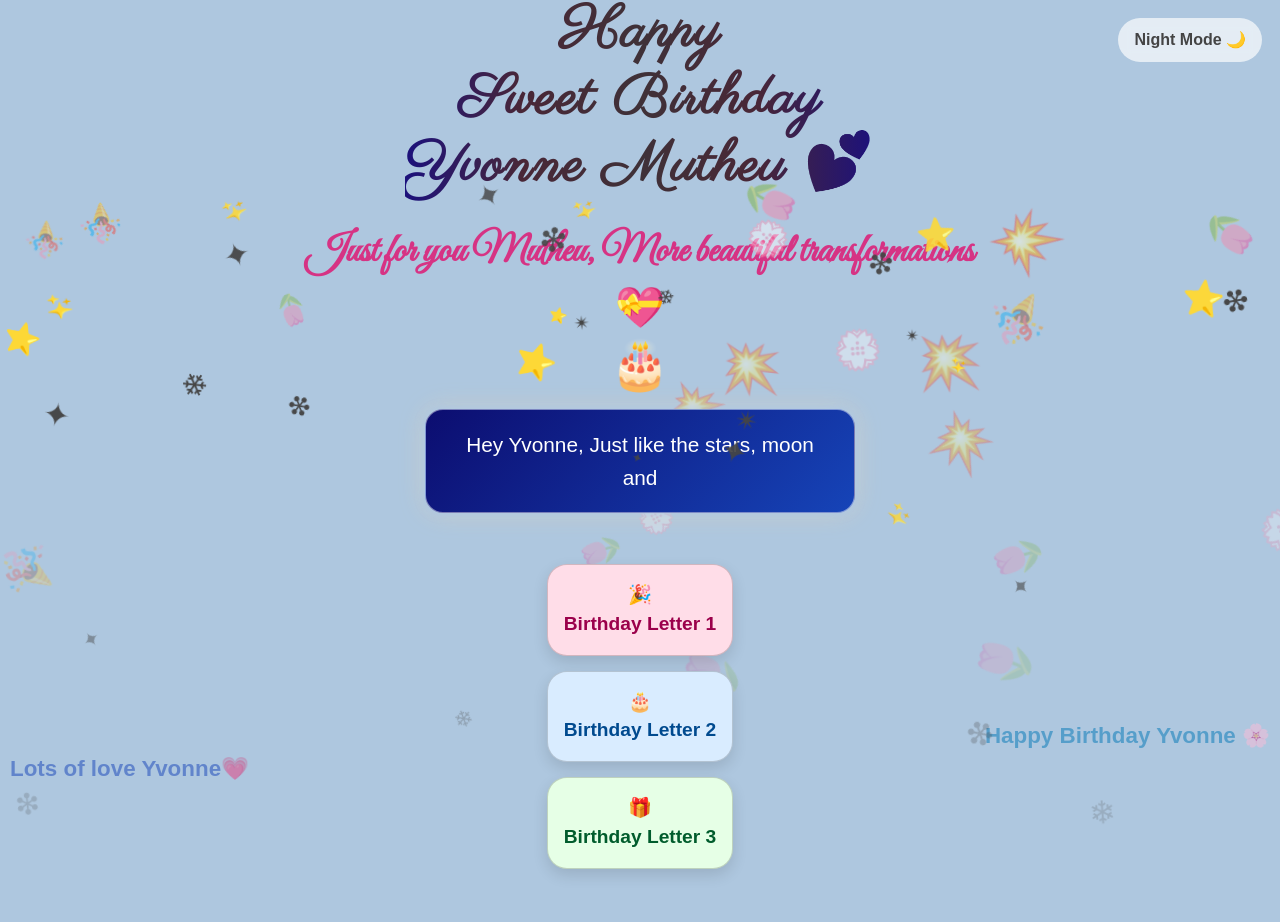
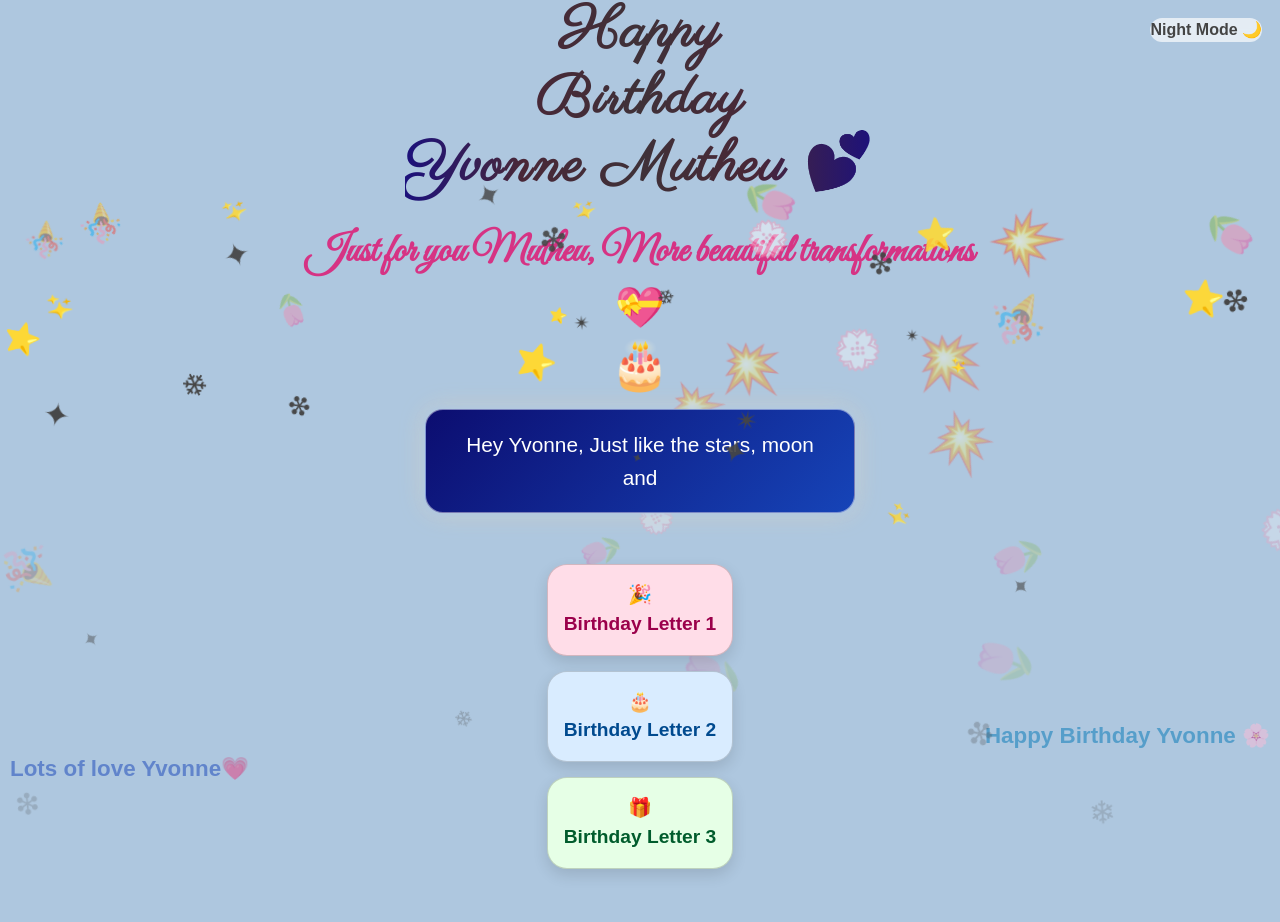
Before and after one commit to ellyAnalytics/birthday, a plain HTML site: page index.html in a window 1280 px wide. Shown: the top 922 px of the page. Drawn offline with nearby package versions, Linux system fonts and the light colour scheme.

Commit message:
Update index.html

```diff
--- a/index.html
+++ b/index.html
@@ -225,7 +225,6 @@
   position: fixed;
   top: 18px;
   right: 18px;
-  padding: 10px 16px;
   background: #ffffffaa;
   border-radius: 25px;
   cursor: pointer;
@@ -319,7 +318,7 @@ body.night .message {
 
 
 
-  <h1><b>Happy <br>Sweet Birthday <br> Yvonne Mutheu 💕</b></h1>
+  <h1><b>Happy <br>Birthday <br> Yvonne Mutheu 💕</b></h1>
 
   <p class="elegant-text"> Just for you Mutheu, More beautiful transformations <br>  💝</p>
 
```
